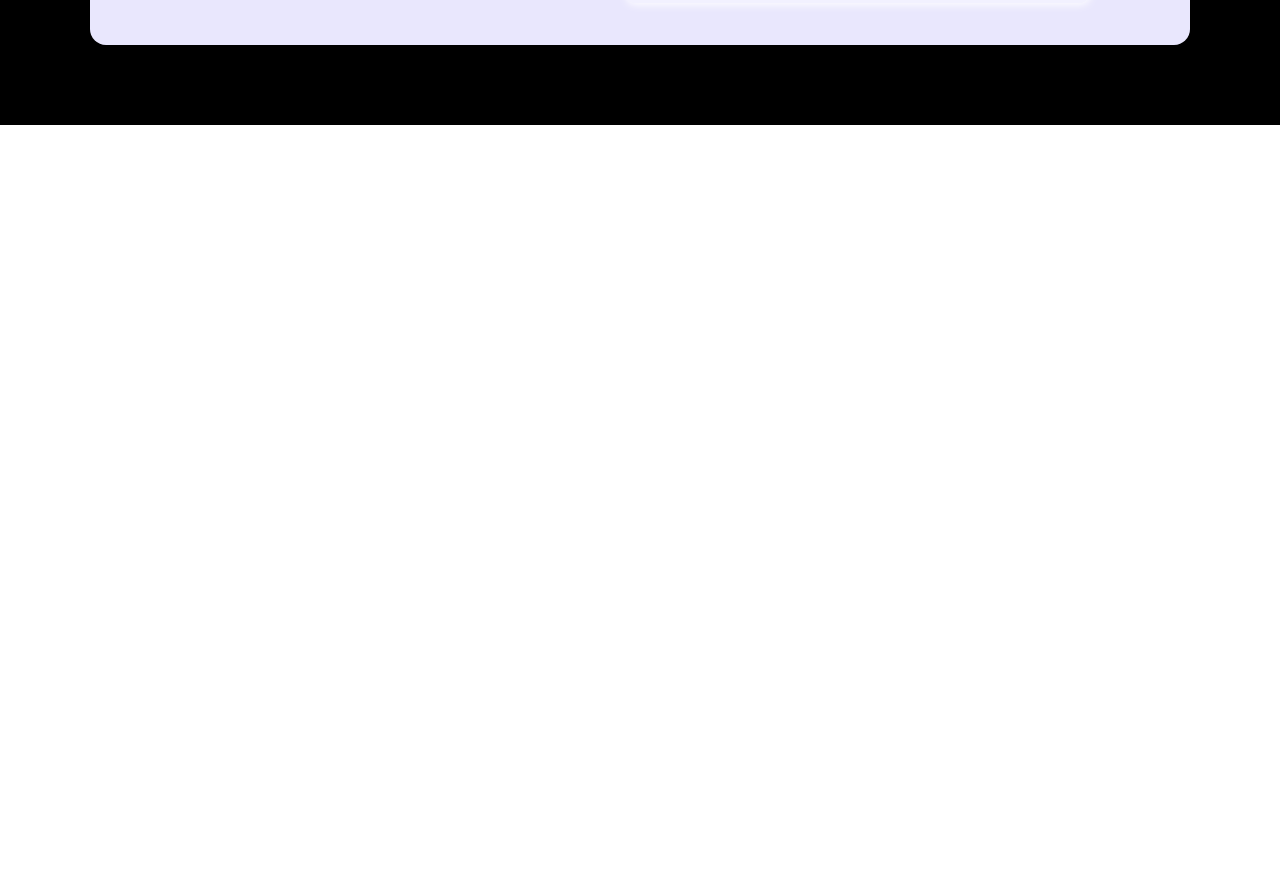
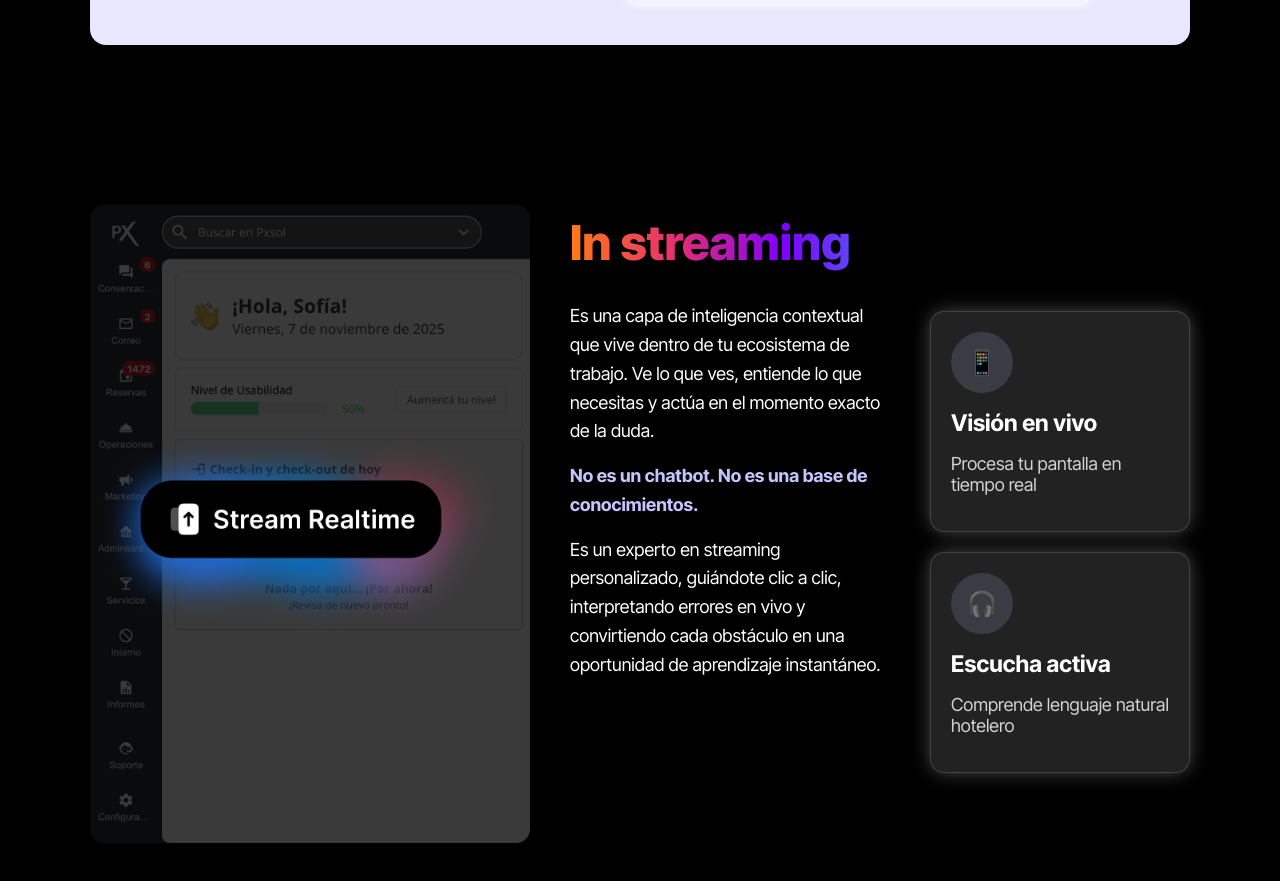
Before and after one commit to FerbaDev/lp_Pxsol_Copilot, a React (Vite) app: page / in a window 1280 px wide. Shown: the part 2720-3601 px from the top of the page. Before the commit the page ends 2845 px from the top, so only its background shows below. Built offline with nearby package versions, Linux system fonts and the light colour scheme.

Commit message:
se trabaja en stream

```diff
--- a/src/App.jsx
+++ b/src/App.jsx
@@ -3,6 +3,7 @@ import Hero from './components/Hero/Hero.jsx'
 import './App.css'
 import CostSection from './components/CostSection/CostSection.jsx'
 import SocialProof from './components/SocialProof/SocialProof.jsx'
+import Stream from './components/Stream/Stream.jsx'
 
 function App() {
 
@@ -12,6 +13,7 @@ function App() {
       <Hero />
       <CostSection />
       <SocialProof />
+      <Stream />
     </>
   )
 }
--- a/src/components/CostSection/CostSection.scss
+++ b/src/components/CostSection/CostSection.scss
@@ -3,11 +3,14 @@
   padding: 100px 0;
   background: #000;
   color: #fff;
+  @media (max-width: 768px) {
+    padding-block: 20px;
+  }
 
   &__inner {
     max-width: 1100px;
     margin: 0 auto;
-    padding: 0 20px;
+    padding: 0 24px;
   }
 
   &__title {
--- /dev/null
+++ b/src/components/Stream/Stream.jsx
@@ -0,0 +1,55 @@
+import "./Stream.scss";
+import streamImg from "../../assets/Stream Realtime.png";
+
+const Stream = () => {
+  return (
+    <section className="stream-section">
+      <div className="stream-container">
+
+        {/* Imagen izquierda */}
+        <div className="stream-image">
+          <img src={streamImg} alt="Stream Realtime" />
+        </div>
+
+        {/* Texto central */}
+        <div className="stream-info">
+          <h2 className="gradient-title">In streaming</h2>
+
+          <p>
+            Es una capa de inteligencia contextual que vive dentro de tu
+            ecosistema de trabajo. Ve lo que ves, entiende lo que necesitas y
+            actúa en el momento exacto de la duda.
+          </p>
+
+          <p className="highlight">
+            No es un chatbot. No es una base de conocimientos.
+          </p>
+
+          <p>
+            Es un experto en streaming personalizado, guiándote clic a clic,
+            interpretando errores en vivo y convirtiendo cada obstáculo en una
+            oportunidad de aprendizaje instantáneo.
+          </p>
+        </div>
+
+        {/* Tarjetas derecha */}
+        <div className="stream-cards">
+          <div className="card">
+            <div className="icon">📱</div>
+            <h3>Visión en vivo</h3>
+            <p>Procesa tu pantalla en tiempo real</p>
+          </div>
+
+          <div className="card">
+            <div className="icon">🎧</div>
+            <h3>Escucha activa</h3>
+            <p>Comprende lenguaje natural hotelero</p>
+          </div>
+        </div>
+
+      </div>
+    </section>
+  );
+};
+
+export default Stream;
--- /dev/null
+++ b/src/components/Stream/Stream.scss
@@ -0,0 +1,123 @@
+.stream-section {
+  width: 100%;
+  background: #000;
+  padding: 80px 0;
+  display: flex;
+  justify-content: center;
+}
+
+.stream-container {
+  width: 90%;
+  max-width: 1100px;
+  display: flex;
+  align-items: flex-start;
+  justify-content: space-between;
+  gap: 40px;
+
+  @media (max-width: 900px) {
+    flex-direction: column;
+    text-align: center;
+    align-items: center;
+  }
+}
+
+/* Imagen izquierda */
+.stream-image img {
+  width: 100%;
+  max-width: 620px;
+  border-radius: 14px;
+
+  @media (max-width: 900px) {
+    max-width: 90%;
+  }
+}
+
+/* Texto central */
+.stream-info {
+  max-width: 320px;
+  color: #fff;
+  font-size: 18px;
+  line-height: 1.6;
+
+  p {
+    margin-bottom: 16px;
+    @media (max-width: 768px) {
+        text-align: start;
+    }
+  }
+
+  .highlight {
+    font-weight: 700;
+    color: #c4c4ff;
+  }
+}
+
+.gradient-title {
+  font-size: 48px;
+  font-weight: 800;
+  margin-bottom: 20px;
+
+  background: linear-gradient(90deg, #ff7a18, #e52e71, #7f00ff, #4f6bf7);
+  background-clip: text;
+  -webkit-text-fill-color: transparent;
+
+  @media (max-width: 900px) {
+    font-size: 36px;
+  }
+}
+
+/* Cards derecha */
+.stream-cards {
+  display: flex;
+  flex-direction: column;
+  gap: 20px;
+  padding-top: 106px;
+  @media (max-width: 768px) {
+    padding-top: 10px;
+  }
+
+  .card {
+    background: #80808043;
+    border: 1px solid rgba(255, 255, 255, 0.15);
+    padding: 20px;
+    border-radius: 14px;
+    color: #fff;
+    width: 260px;
+    backdrop-filter: blur(8px);
+    box-shadow: 0px 0px 20px -2px rgba(117, 117, 117, 0.75);
+
+
+    .icon {
+      font-size: 24px;
+      margin-bottom: 16px;
+      padding: 16px;
+      border-radius: 50%;
+      background-color: #c4c4ff27;
+      display: inline-flex;
+      align-items: center;
+      justify-content: center;
+    }
+    h3 {
+      margin-bottom: 6px;
+      font-size: 23px;
+      font-weight: 700;
+      margin-bottom: 16px;
+    }
+
+    p {
+      font-size: 18px;
+      opacity: 0.8;
+      margin-bottom: 16px;
+    }
+  }
+
+  @media (max-width: 900px) {
+    width: 100%;
+    align-items: center;
+
+    .card {
+      width: 90%;
+      max-width: 330px;
+    }
+  }
+}
```
Also changed, not shown: src/assets/Stream Realtime.png (added).
